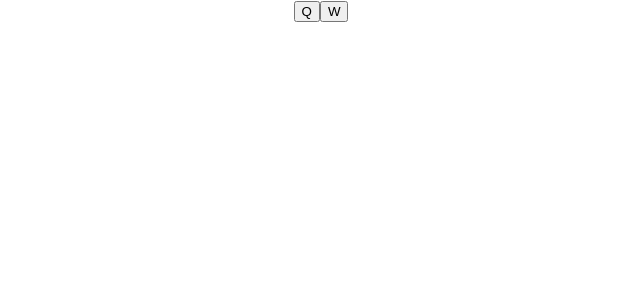
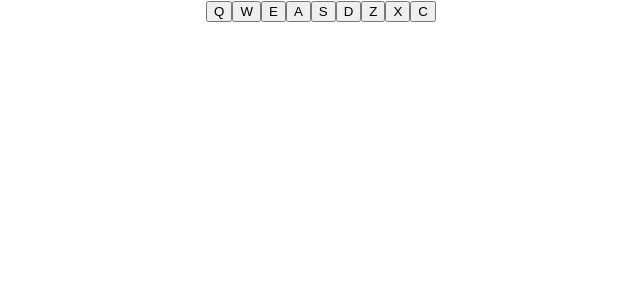
Before and after one commit to DiegoGorgazzi/drum-machine, a React (Create React App) app: page / in a window 1280 px wide. Shown: the top 300 px of the page, without its empty margins (319-959 px from the left). Built offline with nearby package versions, Linux system fonts and the light colour scheme.

Commit message:
Add all other audio elements

```diff
--- a/src/components/DrumMachine.js
+++ b/src/components/DrumMachine.js
@@ -9,7 +9,7 @@ const drumMachine = (props) => {
           <div id="display">
 
             <button className="drum-pad"
-              id="Crash Cymbal"
+              id="Crash-Cymbal"
               onClick= {props.clickIt}
               >
               Q
@@ -24,7 +24,7 @@ const drumMachine = (props) => {
             </button>
 
             <button className="drum-pad"
-              id="Small Tom"
+              id="Small-Tom"
               onClick= {props.clickIt}
               >
               W
@@ -38,6 +38,122 @@ const drumMachine = (props) => {
 
             </button>
 
+            <button className="drum-pad"
+              id="Bass-kick-Drum"
+              onClick= {props.clickIt}
+              >
+              E
+
+              <audio
+                className="clip"
+                id="E"
+                src="https://freesound.org/data/previews/25/25649_48671-lq.mp3"
+                >
+              </audio>
+
+            </button>
+
+            <button className="drum-pad"
+                id="Medium-Tom"
+                onClick= {props.clickIt}
+                >
+                A
+
+                <audio
+                  className="clip"
+                  id="A"
+                  src="https://freesound.org/data/previews/46/46554_394391-lq.mp3"
+                  >
+                </audio>
+
+            </button>
+
+            <button className="drum-pad"
+                id="Ride-Cymbal"
+                onClick= {props.clickIt}
+                >
+                S
+
+                <audio
+                  className="clip"
+                  id="S"
+                  src="https://freesound.org/data/previews/13/13250_36719-lq.mp3"
+                  >
+                </audio>
+
+            </button>
+
+            <button className="drum-pad"
+                id="Hi-Hat"
+                onClick= {props.clickIt}
+                >
+                D
+
+                <audio
+                  className="clip"
+                  id="D"
+                  src="https://freesound.org/data/previews/165/165321_3008343-lq.mp3"
+                  >
+                </audio>
+
+            </button>
+
+            <button className="drum-pad"
+                id="Snare-Drum"
+                onClick= {props.clickIt}
+                >
+                Z
+
+                <audio
+                  className="clip"
+                  id="Z"
+                  src="https://freesound.org/data/previews/270/270156_1125482-lq.mp3"
+                  >
+                </audio>
+
+            </button>
+
+            <button className="drum-pad"
+                id="Floor-Tom"
+                onClick= {props.clickIt}
+                >
+                X
+
+                <audio
+                  className="clip"
+                  id="X"
+                  src="https://freesound.org/data/previews/41/41948_433684-lq.mp3"
+                  >
+                </audio>
+
+            </button>
+
+            <button className="drum-pad"
+                id="Crash-Cymbal-2"
+                onClick= {props.clickIt}
+                >
+                C
+
+                <audio
+                  className="clip"
+                  id="C"
+                  src="https://freesound.org/data/previews/219/219612_3008343-lq.mp3"
+                  >
+                </audio>
+
+            </button>
+
+
+
+
+
+
+
+
+
+
+
+
           </div>
         </div>
     )
```
